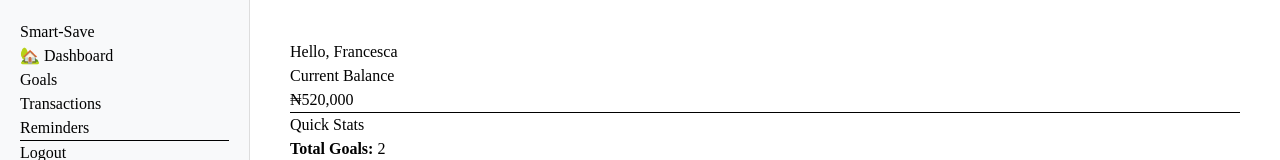
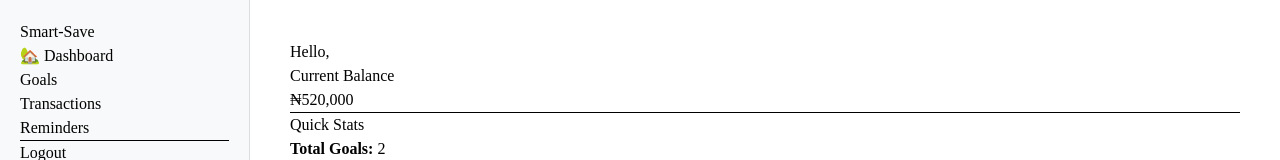
Before and after one commit to DivineEze-course/Smart-Spend, a React (Vite) app in the folder Smart-Spend/: page /dashboard in a window 1280 px wide. Shown: the top 160 px of the page. Built offline with nearby package versions, Linux system fonts and the light colour scheme.

Commit message:
Added the username logic

```diff
--- a/Smart-Spend/src/pages/Dashboard.jsx
+++ b/Smart-Spend/src/pages/Dashboard.jsx
@@ -4,7 +4,8 @@ import Goalcard from "../components/Goalcard";
 import { useNavigate } from "react-router-dom";
 export default function Dashboard(){
    const navigate = useNavigate();
-   const userName= "Francesca";
+   const user = JSON.parse(localStorage.getItem("user")) || {};
+   const userName= user.userName;
    const currentBalance="520,000";
    const [goals, setGoals]=useState([]);
    useEffect(()=> {
--- a/Smart-Spend/src/pages/Login.jsx
+++ b/Smart-Spend/src/pages/Login.jsx
@@ -23,15 +23,13 @@ export default function Login() {
     }
 
     setTimeout(() => {
-      if (userName === "Martha12" && userPassword === "123456") {
+
         localStorage.setItem("user", JSON.stringify({ userName }));
         localStorage.setItem("token", "fake-token");
 
         navigate("/dashboard");
-      } else {
-        setError("Invalid credentials");
       }
-    }, 1000);
+    , 1000);
   };
 
   return (
```
